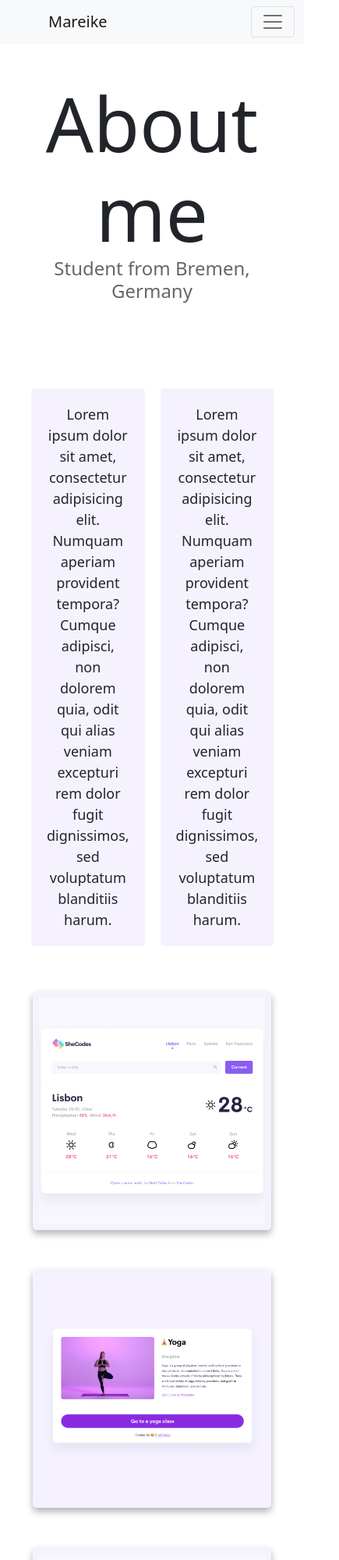
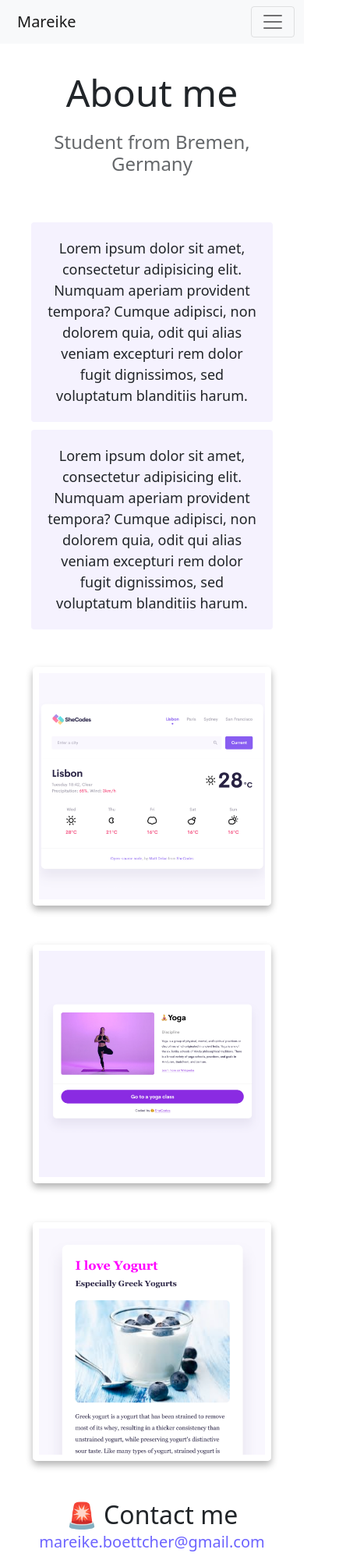
Before and after one commit to maboelion/shecodes-project-responsive, a plain HTML site: page about.html in a window 390 px wide. Shown: the top 2000 px of the page at 78% size, 435 px wide, since content can reach past the window. Drawn offline with nearby package versions, Linux system fonts and the light colour scheme.

Commit message:
mobile optimization

```diff
--- a/about.html
+++ b/about.html
@@ -54,7 +54,7 @@
 			<h1>About me</h1>
 			<h3>Student from Bremen, Germany</h3>
 		</header>
-		<div class="about-paragraphs">
+		<div class="d-md-flex about-paragraphs">
 			<p>
 				Lorem ipsum dolor sit amet, consectetur adipisicing elit. Numquam
 				aperiam provident tempora? Cumque adipisci, non dolorem quia, odit qui
--- a/src/style.css
+++ b/src/style.css
@@ -2,7 +2,6 @@
 	--primary-color: #6c63ff;
 	--secondary-color: #f5f2fe;
 	--box-shadow: 0 5px 10px rgba(0, 0, 0, 0.3);
-	--button-color: #dbf6e9;
 }
 
 body {
@@ -10,7 +9,7 @@ body {
 }
 
 header {
-	margin: 100px auto;
+	margin: 90px 0 60px auto;
 	max-width: 1200px;
 	text-align: center;
 }
@@ -23,6 +22,7 @@ h3 {
 
 h1 {
 	font-size: 96px;
+	margin-bottom: 20px;
 }
 
 h2 {
@@ -69,11 +69,6 @@ nav a {
 	border: 1px solid var(--primary-color);
 }
 
-.about-paragraphs {
-	display: flex;
-	margin: 30px 0;
-}
-
 .about-paragraphs p {
 	margin: 10px;
 	background: var(--secondary-color);
@@ -103,7 +98,7 @@ nav a {
 }
 
 .screenshot-small {
-	border: 8px solid var(--secondary-color);
+	border: 8px solid white;
 	border-radius: 5px;
 	box-shadow: var(--box-shadow);
 	margin-bottom: 50px;
@@ -112,3 +107,26 @@ nav a {
 .contact-me {
 	text-align: center;
 }
+
+@media (max-width: 769px) {
+	h1 {
+		font-size: 48px;
+	}
+	h2 {
+		font-size: 32px;
+	}
+
+	p {
+		font-size: 20px;
+	}
+	.nav-head {
+		margin-left: 10px;
+		margin-right: 10px;
+	}
+	.mobile-device {
+		text-align: center;
+	}
+	.email-link {
+		font-size: 20px;
+	}
+}
```
Also changed, not shown: index.html (+6 -6 lines).
